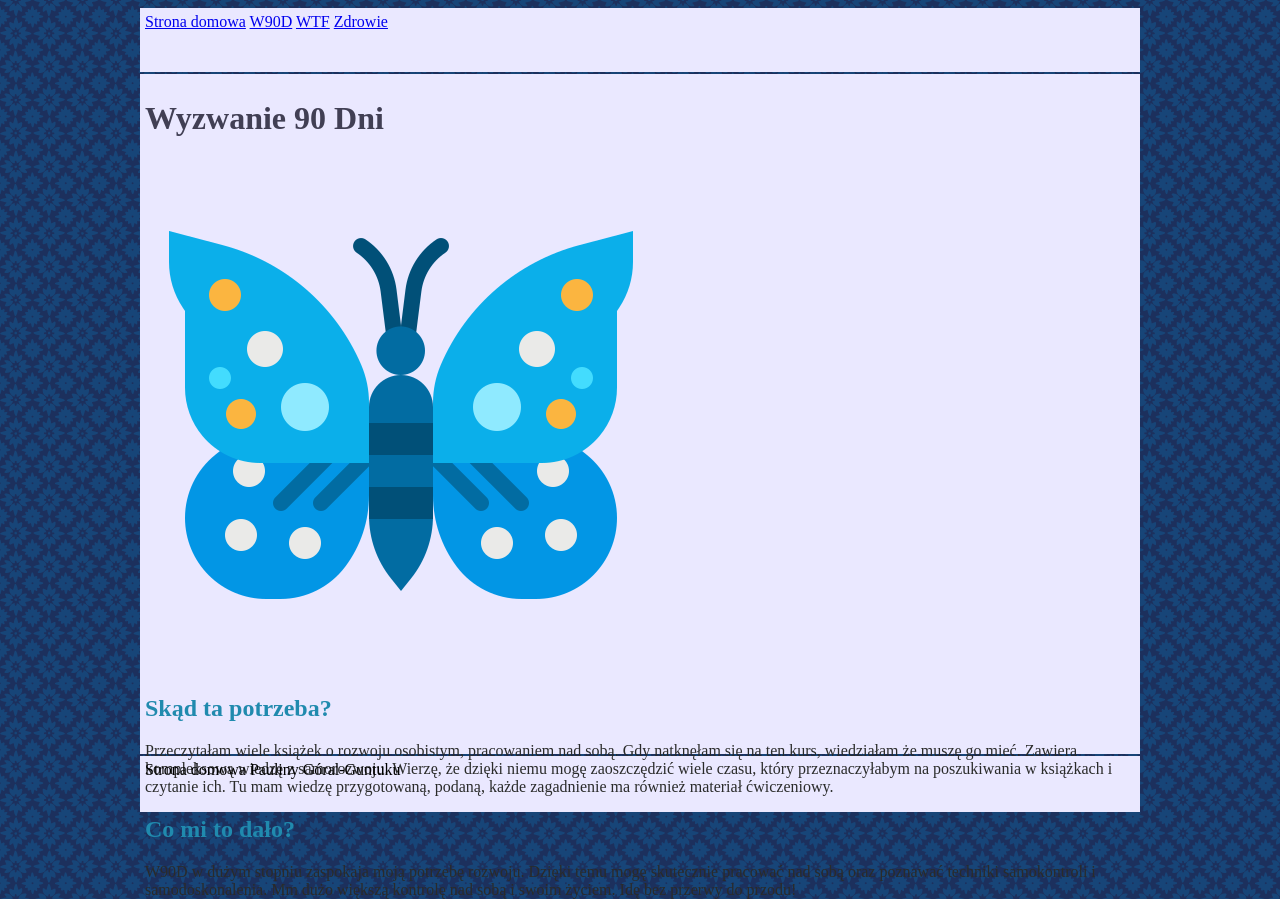
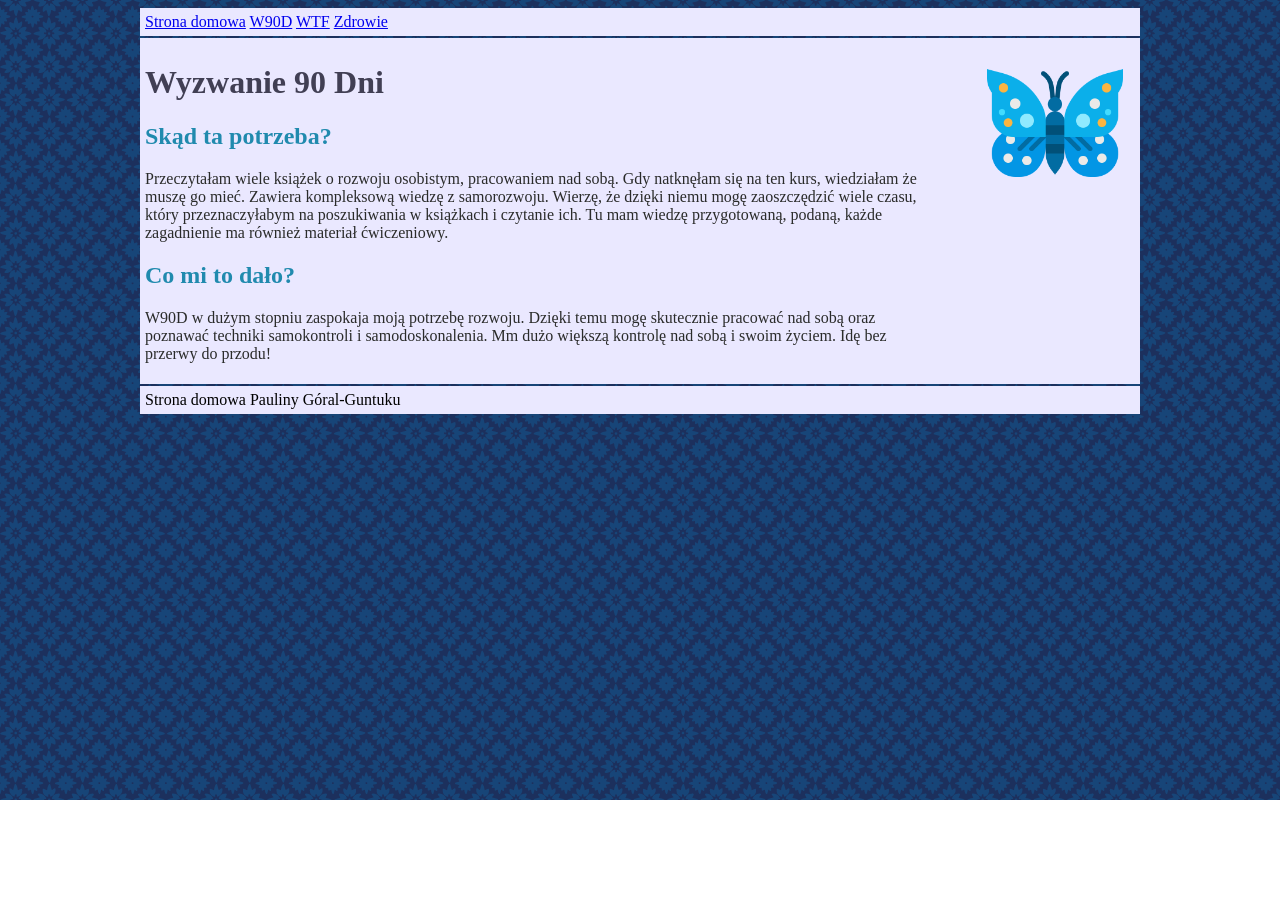
Before and after one commit to paulina-goral-guntuku/homepage, a plain HTML site: page page2.html in a window 1280 px wide. After the commit the page ends 800 px from the top, so only its background shows below. Drawn offline with Linux system fonts and the light colour scheme.

Commit message:
Box model

```diff
--- a/page2.html
+++ b/page2.html
@@ -1,5 +1,5 @@
 <!DOCTYPE html>
-<html lang="en">
+<html lang="pl">
   <head>
     <meta charset="UTF-8" />
     <meta name="viewport" content="width=device-width, initial-scale=1.0" />
@@ -19,8 +19,8 @@
       <header>
         <h1 class="main-header">Wyzwanie 90 Dni</h1>
       </header>
-      <img src="img/nature.png" alt="motyl" class="icon" />
-      <section>
+      <img src="img/nature.png" alt="motyl" class="picture" />
+      <section class="about-me">
         <h2 class="about-me__question">Skąd ta potrzeba?</h2>
         <p class="about-me__answear">
           Przeczytałam wiele książek o rozwoju osobistym, pracowaniem nad sobą.
@@ -31,7 +31,7 @@
           zagadnienie ma również materiał ćwiczeniowy.
         </p>
       </section>
-      <section>
+      <section class="about-me">
         <h2 class="about-me__question">Co mi to dało?</h2>
         <p class="about-me__answear">
           W90D w dużym stopniu zaspokaja moją potrzebę rozwoju. Dzięki temu mogę
--- a/style.css
+++ b/style.css
@@ -5,7 +5,7 @@ body {
 .navigation {
   background: #eae8ff;
   width: 1000px;
-  height: 8vh;
+  height: 8%;
   margin: 2px auto;
   padding: 5px;
   box-sizing: border-box;
@@ -14,35 +14,58 @@ body {
 main {
   background: #eae8ff;
   width: 1000px;
-  height: 85vh;
+  height: 85%;
   margin: 2px auto;
   padding: 5px;
   box-sizing: border-box;
+  position: relative;
 }
 
 .main-header {
-  color: #413F54;
+  color: #413f54;
+  display: block;
+  box-sizing: border-box;
+}
+
+.picture {
+  width: 150px;
+  height: 150px;
+  float: right;
+  display: block;
+  position: absolute;
+  top: 10px;
+  right: 10px;
 }
 
 .about-me {
+  display: block;
 }
 
 .about-me__answear {
   color: #2a2b2a;
+  width: 80%;
+  display: block;
+  box-sizing: border-box;
 }
 
 .about-me__header {
-  color: #0B4F6C;
+  color: #0b4f6c;
+  width: 80%;
+  display: block;
+  box-sizing: border-box;
 }
 
 .about-me__question {
   color: #208aae;
+  width: 80%;
+  display: block;
+  box-sizing: border-box;
 }
 
 .footer {
   background: #eae8ff;
   width: 1000px;
-  height: 7vh;
+  height: 7%;
   margin: 2px auto;
   padding: 5px;
   box-sizing: border-box;
```
Also changed, not shown: index.html (+2 -2 lines), page3.html (+3 -3 lines), page4.html (+3 -3 lines), img/profile-pic.jpg (renamed from img/profile pic.jpg).
